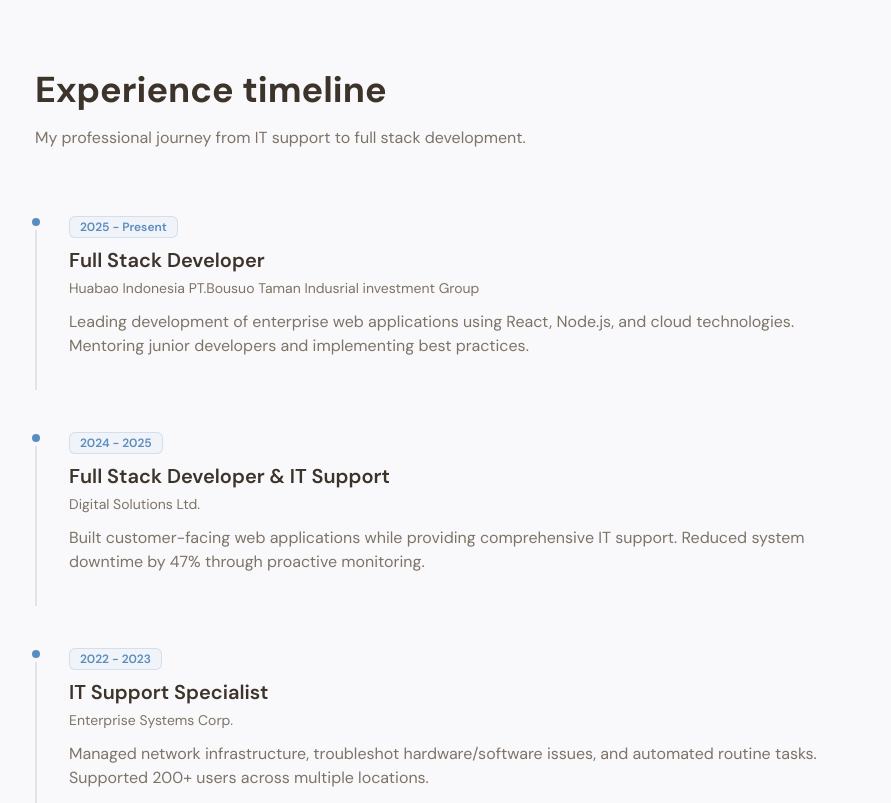
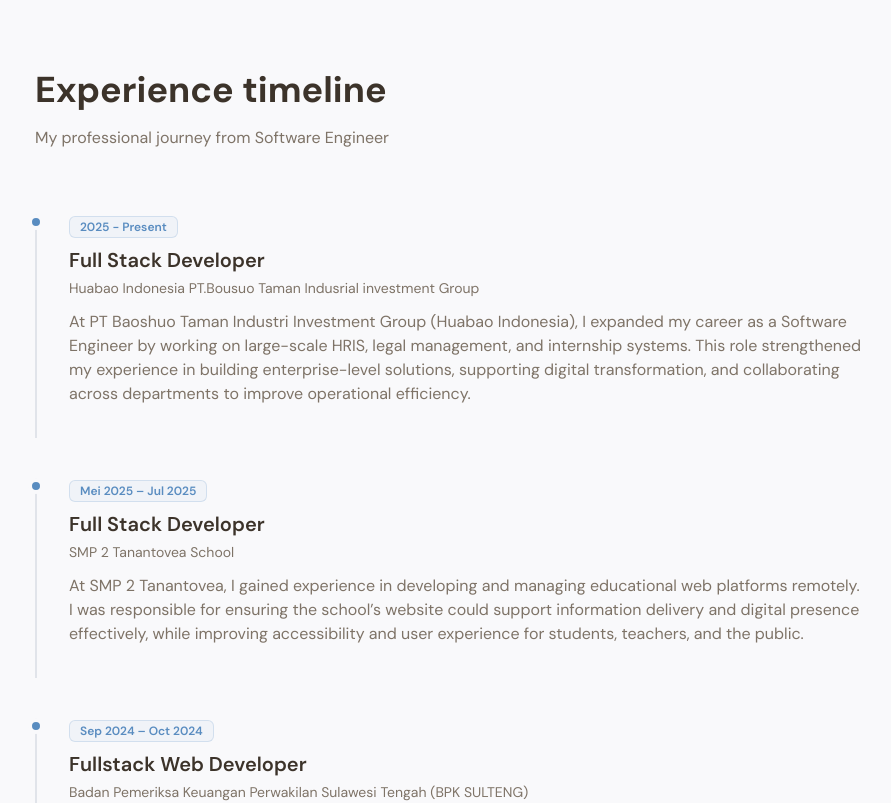
Before and after one commit to elandryfirgiawan/web, a React (Vite) app: page /about in a window 1280 px wide. Shown: the part 1280-2083 px from the top of the page, without its empty margins (189-1080 px from the left). Built offline with nearby package versions, Linux system fonts and the light colour scheme.

Commit message:
update project

```diff
--- a/src/pages/AboutPage.jsx
+++ b/src/pages/AboutPage.jsx
@@ -15,21 +15,21 @@
       year: '2025 - Present',
       title: 'Full Stack Developer',
       company: 'Huabao Indonesia PT.Bousuo Taman Indusrial investment Group',
-      description: 'Leading development of enterprise web applications using React, Node.js, and cloud technologies. Mentoring junior developers and implementing best practices.',
+      description: 'At PT Baoshuo Taman Industri Investment Group (Huabao Indonesia), I expanded my career as a Software Engineer by working on large-scale HRIS, legal management, and internship systems. This role strengthened my experience in building enterprise-level solutions, supporting digital transformation, and collaborating across departments to improve operational efficiency.',
       icon: Briefcase
     },
     {
-      year: '2024 - 2025',
-      title: 'Full Stack Developer & IT Support',
-      company: 'Digital Solutions Ltd.',
-      description: 'Built customer-facing web applications while providing comprehensive IT support. Reduced system downtime by 47% through proactive monitoring.',
+      year: 'Mei 2025 – Jul 2025',
+      title: 'Full Stack Developer',
+      company: 'SMP 2 Tanantovea School',
+      description: 'At SMP 2 Tanantovea, I gained experience in developing and managing educational web platforms remotely. I was responsible for ensuring the school’s website could support information delivery and digital presence effectively, while improving accessibility and user experience for students, teachers, and the public.',
       icon: Briefcase
     },
     {
-      year: '2022 - 2023',
-      title: 'IT Support Specialist',
-      company: 'Enterprise Systems Corp.',
-      description: 'Managed network infrastructure, troubleshot hardware/software issues, and automated routine tasks. Supported 200+ users across multiple locations.',
+      year: 'Sep 2024 – Oct 2024',
+      title: 'Fullstack Web Developer',
+      company: 'Badan Pemeriksa Keuangan Perwakilan Sulawesi Tengah (BPK SULTENG)',
+      description: 'During my internship at Badan Pemeriksa Keuangan (BPK) Perwakilan Sulawesi Tengah, I started my professional journey by developing a digital guest management system. This experience introduced me to real-world problem solving, where I helped transform manual administrative processes into a more efficient web-based service for public access.',
       icon: Wrench
     },
     {
@@ -158,7 +158,7 @@
             >
               <h2 className="text-2xl md:text-3xl lg:text-4xl font-bold mb-4 text-foreground">Experience timeline</h2>
               <p className="text-sm md:text-base text-muted-foreground">
-                My professional journey from IT support to full stack development.
+                My professional journey from Software Engineer
               </p>
             </motion.div>
 
--- a/src/pages/HomePage.jsx
+++ b/src/pages/HomePage.jsx
@@ -43,7 +43,7 @@
         <Header />
         <ScrollToTopButton />
 
-        <section className="relative min-h-screen flex items-center justify-center overflow-hidden pt-20">
+        <section className="relative min-h-screen flex items-center justify-center overflow-hidden pt-15">
           <div className="absolute inset-0 z-0">
             <img
               src="https://images.unsplash.com/photo-1636073320770-e9e886643dc9"
@@ -64,10 +64,10 @@
               <Badge className="mb-6 bg-primary/10 text-primary border-primary/20 hover:bg-primary/20">
                 Available for new opportunities
               </Badge>
-              <h1 className="text-3xl sm:text-4xl md:text-5xl lg:text-6xl font-bold mb-6 leading-tight text-foreground" style={{ letterSpacing: '-0.02em' }}>
-                Full Stack Web Developer
+              <h1 className="text-3x1 sm:text-4xl md:text-5xl lg:text-6xl font-bold mb-6 leading-tight text-foreground" style={{ letterSpacing: '-0.02em' }}>
+                Software Engineer Fullstack Web Developer
                 <br />
-                <span className="gradient-text">& IT Support Specialist</span>
+                <span className="gradient-text">& IT Support</span>
               </h1>
               <p className="text-base sm:text-lg md:text-xl text-muted-foreground max-w-2xl mx-auto mb-8 leading-relaxed">
                 Building modern web applications and providing comprehensive IT solutions with 1 years of experience in development and technical support.
--- a/src/pages/ProjectsPage.jsx
+++ b/src/pages/ProjectsPage.jsx
@@ -15,7 +15,7 @@
   const projects = [
     {
       title: 'Portfolio Website Builder',
-      description: 'Drag-and-drop website builder allowing users to create professional portfolios without coding. Features template library and custom domain support.',
+      description: 'Developed a personal portfolio website to showcase professional experience, projects, technical skills, and achievements in web development. Built using React, Tailwind CSS, and Framer Motion with a modern responsive design and smooth animations, then deployed on Vercel for fast and reliable public access.',
       image: '/project/portofolio.png',
       tags: ['React', 'TailwindCSS', 'Framer Motion', 'Varchel'],
       category: 'Frontend',
@@ -24,18 +24,18 @@
     },
     {
       title: 'Dashboard Admin Portal Magang',
-      description: 'Drag-and-drop website builder allowing users to create professional portfolios without coding. Features template library and custom domain support.',
-      image: '/project/home-page-admin-portal-magang.jpeg',
+      description: 'Developed a web-based Internship Admin Panel to manage internship participants, progress monitoring, onboarding, data export, and centralized dashboard statistics efficiently.',
+      image: '/project/portal-magang-admin.png',
       tags: ['Laravel', 'Filament', 'MySQL', 'REST API'],
-      category: ['Backend', 'Frontend'],
+      category: ['Backend', 'Frontend', 'Full Stack'],
       demo: 'https://services-magang.huabao-indonesia.com/'
     },
     {
       title: 'A web-based application for classifying breast cancer',
-      description: 'Real-time network monitoring solution with automated alerts, performance metrics, and detailed reporting for IT infrastructure management.',
+      description: 'A web-based application for classifying breast cancer (Invasive vs Non-Invasive) using DNA sequence data (FASTA format). This system applies Markov Chain feature extraction, PCA for dimensionality reduction, and SVM for classification.',
       image: '/project/klasifikasi-kanker.jpeg',
       tags: ['Python', 'Machine Learning', 'Django'],
-      category: 'Full Stack',
+      category: ['Full Stack', 'Backend'],
       github: 'https://github.com/elandryfirgiawan/Klasifikasi_Kanker_Payudara'
     },
     {
```
Also changed, not shown: public/project/home-page-admin-portal-magang.jpeg (deleted), public/project/portal-magang-admin.png (added).
